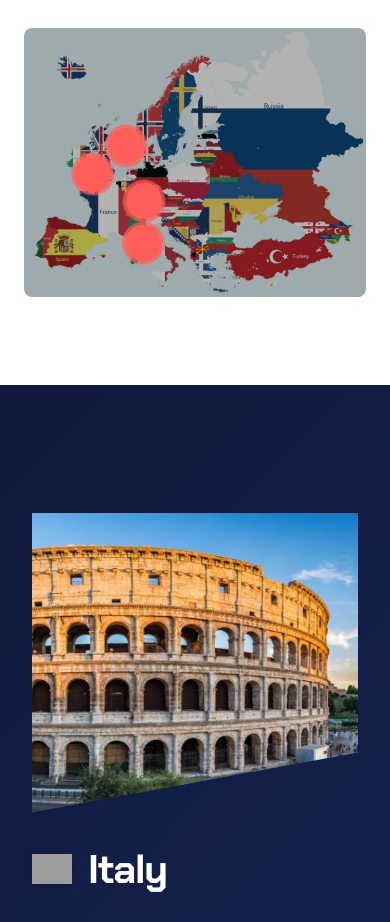
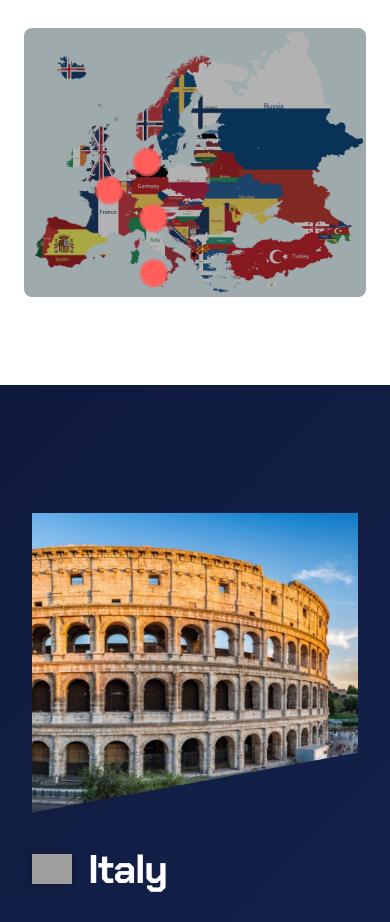
Before and after one commit to VisaHorizon/VisaHorizon.tn, a plain HTML site: page destinations-en.html in a window 390 px wide. Shown: the part 1200-2122 px from the top of the page. Drawn offline with Linux system fonts and the light colour scheme; grey boxes are pictures that could not be loaded.

Commit message:
Update destinations-en.html

```diff
--- a/destinations-en.html
+++ b/destinations-en.html
@@ -943,41 +943,6 @@
       }
     }
   </style>
-<style>
-  /* Add this to your existing media queries */
-  @media (max-width: 768px) {
-    /* Adjust map point positions for mobile */
-    .map-point[href="#italy"] {
-      top: 70% !important;
-      left: 35% !important;
-    }
 
-    .map-point[href="#malta"] {
-      top: 85% !important;
-      left: 35% !important;
-    }
-
-    .map-point[href="#france"] {
-      top: 60% !important;
-      left: 20% !important;
-    }
-
-    .map-point[href="#germany"] {
-      top: 50% !important;
-      left: 30% !important;
-    }
-
-    /* Make map points larger for better touch targets */
-    .point-pulse {
-      width: 30px !important;
-      height: 30px !important;
-    }
-
-    .point-label {
-      font-size: 0.8rem !important;
-      padding: 0.3rem 0.6rem !important;
-    }
-  }
-</style>
 </body>
 </html>
```
